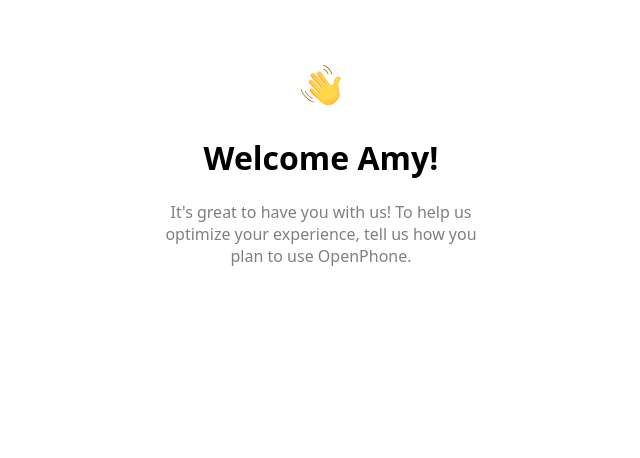
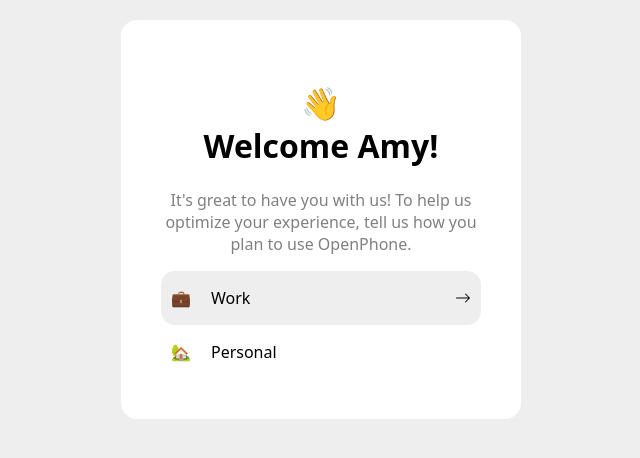
Before and after one commit to shijasuresh/FrontEndCohotCSS01, a plain HTML site: page card2.html in a window 1280 px wide. Shown: the whole page, without its empty margins (319-959 px from the left). Drawn offline with Linux system fonts and the light colour scheme.

Commit message:
Updated code for Card 2

```diff
--- a/card2.html
+++ b/card2.html
@@ -8,9 +8,24 @@
 </head>
 <body>
     <div class="card2 center">
-        <img src="card2.svg" height="50px" alt="">
-        <h1>Welcome Amy!</h3>
+        <h1 class="wave">👋</h1>
+        <h1 class="card2-header">Welcome Amy!</h3>
         <p class="card2-p">It's great to have you with us! To help us optimize your experience, tell us how you plan to use OpenPhone.</p>
+
+        <div class="card-flex-work">
+            <div class="work">
+                <p>💼</p>
+                <p>Work</p>
+            </div>
+            <svg xmlns="http://www.w3.org/2000/svg" width="16" height="16" fill="currentColor" class="bi bi-arrow-right" viewBox="0 0 16 16">
+                <path fill-rule="evenodd" d="M1 8a.5.5 0 0 1 .5-.5h11.793l-3.147-3.146a.5.5 0 0 1 .708-.708l4 4a.5.5 0 0 1 0 .708l-4 4a.5.5 0 0 1-.708-.708L13.293 8.5H1.5A.5.5 0 0 1 1 8"/>
+            </svg>
+        </div>
+
+        <div class="card-flex-personal">
+                <p>🏡</p>
+                <p>Personal</p>
+        </div>
     </div>
 </body>
 </html>
--- a/style.css
+++ b/style.css
@@ -2,6 +2,7 @@ body {
     margin: 0;
     box-sizing: border-box;
     font-family: system-ui, -apple-system, BlinkMacSystemFont, 'Segoe UI', Roboto, Oxygen, Ubuntu, Cantarell, 'Open Sans', 'Helvetica Neue', sans-serif;
+    background-color: #eee;
 }
 
 .center {
@@ -12,6 +13,8 @@ body {
     width: 300px;
     margin: 20px auto;
     padding: 40px;
+    background-color: white;
+    border-radius: 16px;
 }
 
 .card1-p {
@@ -40,9 +43,51 @@ body {
     width: 320px;
     margin: 20px auto;
     padding: 40px;
+    background-color: white;
+    border-radius: 16px;
+}
+
+.wave {
+    margin-bottom: 0;
+}
+
+.card2-header {
+    margin-top: 0;
 }
 
 .card2-p {
     color: gray;
     font-weight: 500;
 }
+
+.card-flex-work{
+    background-color: #eee;
+    border: none;
+    border-radius: 14px;
+    display: flex;
+    justify-content: space-between;
+    align-items: center;
+    padding: 0 10px;
+}
+
+.work {
+    display: flex;
+    gap: 20px;
+}
+
+.card-flex-personal{
+    border: none;
+    border-radius: 14px;
+    display: flex;
+    gap: 20px;
+    align-items: center;
+    padding: 0 10px;
+}
+
+.card3 {
+    width: 300px;
+    margin: 20px auto;
+    padding: 40px;
+    background-color: white;
+    border-radius: 16px;
+}
```
Also changed, not shown: card2.png (deleted), card2.svg (deleted).
